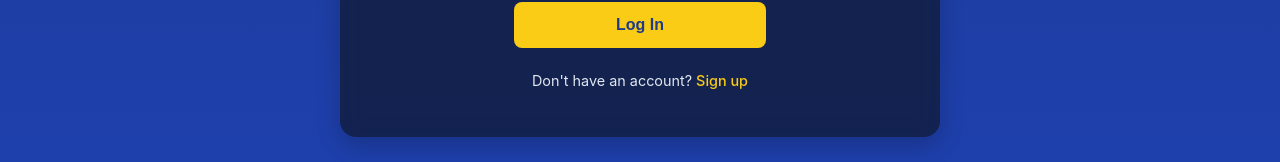
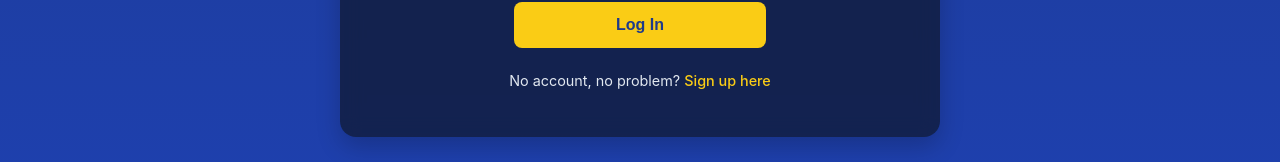
Before and after one commit to Dimmsum/ltrconlineplatform, a Next.js app in the folder ltrc-online-platform/: page /login in a window 1280 px wide. Shown: the part 582-744 px from the top of the page. Built offline with nearby package versions, Linux system fonts and the light colour scheme.

Commit message:
login and sign up built with lint

```diff
--- a/ltrc-online-platform/src/app/login/page.tsx
+++ b/ltrc-online-platform/src/app/login/page.tsx
@@ -161,7 +161,7 @@ const Login = (): JSX.Element => {
         </form>
 
         <div className="signup-link">
-          Don't have an account? <a href="/signup">Sign up</a>
+          No account, no problem? <a href="/signup">Sign up here</a>
         </div>
       </div>
     </div>
```
